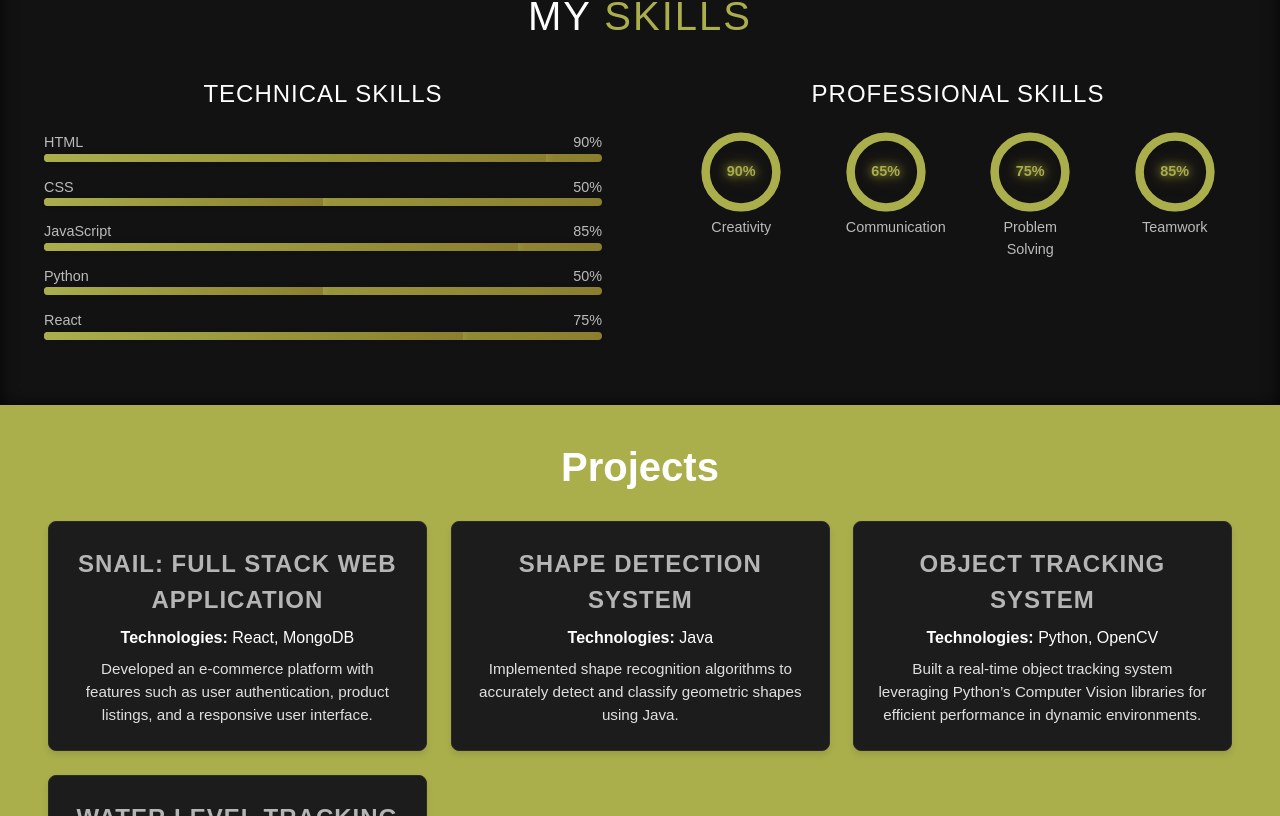
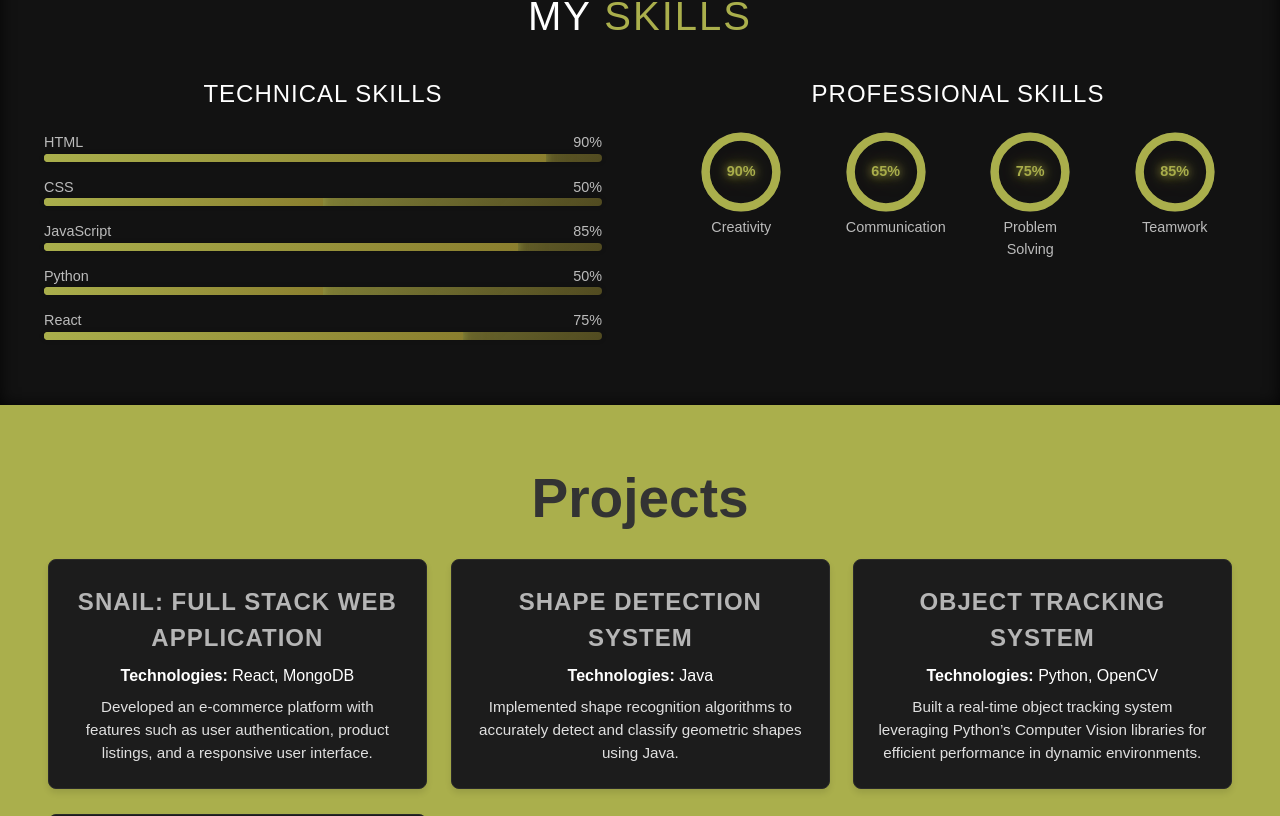
Before and after one commit to pavitravarsh/myportfolio, a React (Create React App) app: page / in a window 1280 px wide. Shown: the part 1984-2800 px from the top of the page. Built offline with nearby package versions, Linux system fonts and the light colour scheme.

Commit message:
Added project files

```diff
--- a/src/App.js
+++ b/src/App.js
@@ -6,7 +6,6 @@ import Footer from "./components/Footer";
 import Skills from "./components/Skills";
 import About from "./components/About";
 import "./App.css";
-import WaterDropGrid from "./components/WaterDropGridVideo";
 import Projects from "./components/Projects";
 
 function App() {
@@ -33,7 +32,6 @@ function App() {
               <>
                 <Skills />
                 <Footer />
-                <WaterDropGrid />
               </>
             }
           />
@@ -50,6 +48,7 @@ function App() {
             path="/Projects"
             element={
               <>
+                <p_name />
                 <Projects />
                 <Footer />
               </>
--- a/src/components/Projects.jsx
+++ b/src/components/Projects.jsx
@@ -29,13 +29,22 @@ const projects = [
 ];
 
 const Projects = () => {
+  const splitText = (text) => {
+    return text.split("").map((char, index) => (
+      <span key={index} className="hoverLetter">
+        {char}
+      </span>
+    ));
+  };
+
   return (
     <section className="projects-section">
-      <h2 className="projects-title">Projects</h2>
+      <h2 className="hoverText">{splitText("Projects")}</h2>
       <div className="projects-container">
+        {/* Projects */}
         {projects.map((project, index) => (
           <div key={index} className="project-card">
-            <h3 className="project-title">{project.title}</h3>
+            <h3 className="project-title">{splitText(project.title)}</h3>
             <p className="project-technologies">
               <strong>Technologies:</strong> {project.technologies}
             </p>
--- a/src/components/styles/Profile.css
+++ b/src/components/styles/Profile.css
@@ -231,6 +231,7 @@
   height: 50vh; /* Adjust height as per your design */
   overflow: hidden; /* Keeps the grid contained */
   pointer-events: none;
+  clip-path: inset(0 0 0 100px); /* Adjust values to hide specific areas */
 }
 
 /* Optional: Adjust the WaterDropGrid size */
--- a/src/components/styles/Projects.css
+++ b/src/components/styles/Projects.css
@@ -4,13 +4,6 @@
   background-color: #aaaf4c;
   color: #333;
   text-align: center;
-}
-
-.projects-title {
-  font-size: 2.5rem;
-  font-weight: bold;
-  color: #ffffff;
-  margin-bottom: 1.5rem;
 }
 
 /* Project Cards Container */
@@ -61,3 +54,24 @@
   transform: translateY(-5px);
   box-shadow: 0 6px 10px rgba(0, 0, 0, 0.2);
 }
+
+.hoverText {
+  transition: 0.35s font-weight, 0.35s color;
+  font-size: 55px;
+  font-weight: bold;
+  padding: 20px;
+}
+
+.hoverLetter:hover {
+  color: rgb(250, 255, 238);
+}
+
+/* To the right */
+.hoverLetter:hover + .hoverLetter {
+  color: #dcdfa5;
+}
+
+/* To the left */
+.hoverLetter:has(+ .hoverLetter:hover) {
+  color: #dcdfa5;
+}
--- a/src/components/styles/Skills.css
+++ b/src/components/styles/Skills.css
@@ -61,7 +61,7 @@ h3 {
   background: linear-gradient(
     135deg,
     #aaaf4c,
-    #8a7e2e
+    #8a7e2e87
   ); /* Lightened gradient background */
   height: 8px;
   border-radius: 4px;
```
